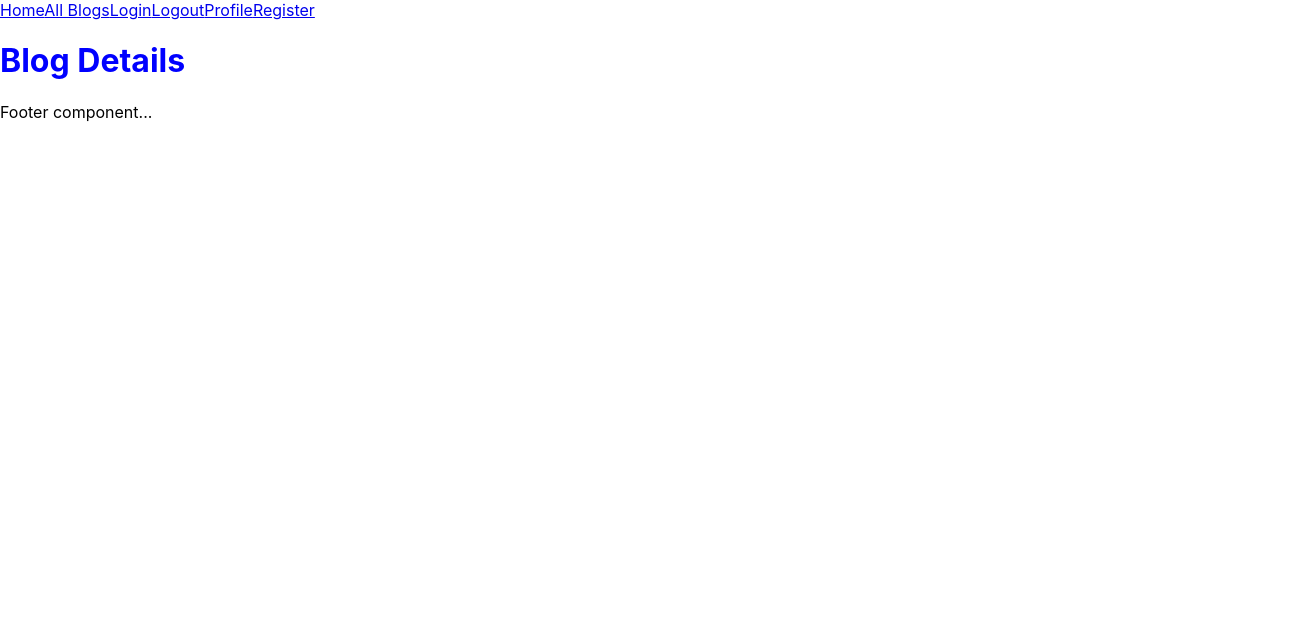
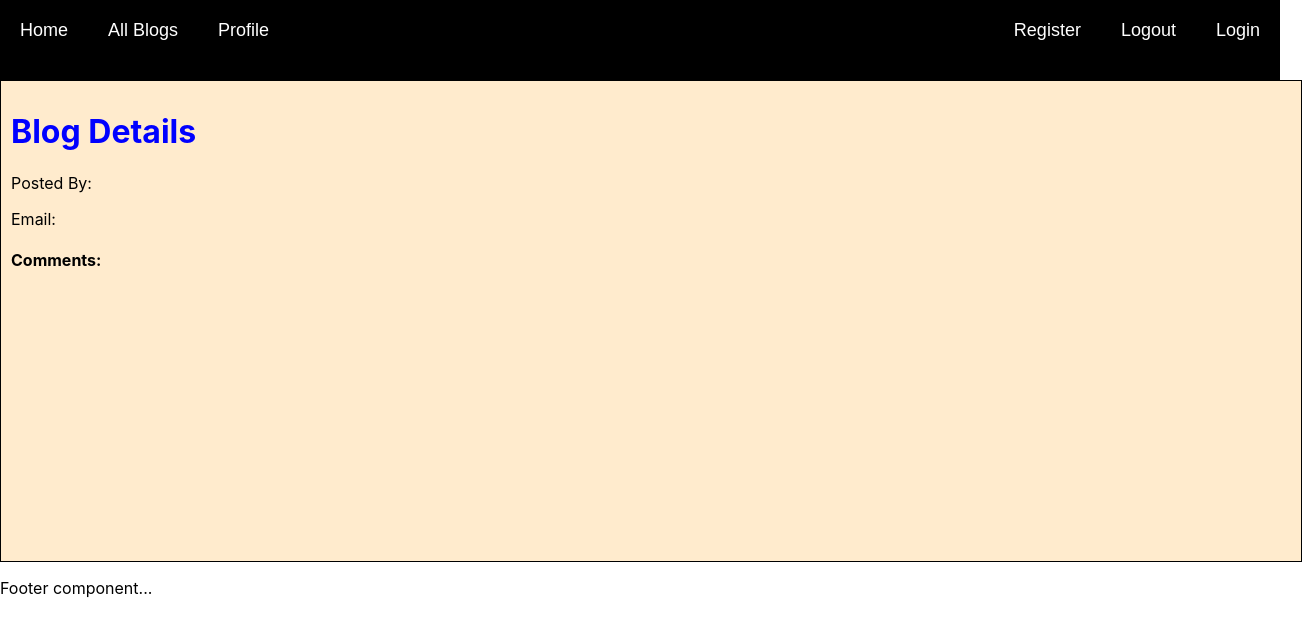
Before and after one commit to anishasharma-web/anisha, a React (Create React App) app: page /BlogDetails/1 in a window 1280 px wide. Shown: the top 636 px of the page, 1302 px wide, since content can reach past the window. Built offline with nearby package versions, Linux system fonts and the light colour scheme; no server answers.

Commit message:
Renu Applied css to various components

```diff
--- a/src/components/BlogDetails.js
+++ b/src/components/BlogDetails.js
@@ -1,5 +1,6 @@
 import { useState , useEffect} from "react";
 import { useParams } from "react-router";
+import '../styles/BlogDetails.css';
 // import { Routes, Route, useParams } from 'react-router-dom';
 
 
@@ -19,10 +20,14 @@ const BlogDetails = () => {
     }, []);
 
     return (
-        <div>
+        <div className="blog-details">
            <h1>Blog Details</h1>
+           <p>Posted By: {}</p>
+           <p>Email:{}</p>
            <p>{blog.title}</p>
-           <p>{blog.body}</p>
+           <p>{blog.body}{blog.body}{blog.body}{blog.body}{blog.body}{blog.body}{blog.body}{blog.body}{blog.body}{blog.body}</p>
+           <h4>Comments:</h4>
+           <br/><br/><br/><br/><br/><br/><br/><br/><br/><br/><br/><br/><br/>
         </div>
     );
 
--- a/src/components/BlogList.js
+++ b/src/components/BlogList.js
@@ -1,6 +1,7 @@
  import { useEffect, useState } from "react";
 import { getAllBlogs } from "../services/BlogService";
 import { Link } from "react-router-dom";
+import '../styles/BlogList.css'
 import BlogDetails from "./BlogDetails";
 
 
@@ -23,12 +24,15 @@ const BlogList = () => {
     return (
         <div>
             <h1>Blog List</h1>
+            <div className="list">
             {
                 allBlogList.map((blog, k) => {
-                    return <p obj={blog} key={k}> <Link to={`/BlogDetails/${blog.id}`}>{blog.title} <br /></Link></p>
+                    return <p obj={blog} key={k}> <Link to={`/BlogDetails/${blog.id}`} className="blog-details">{blog.title} <br /></Link></p>
                     // return <p obj={blog} key={k}> <Link to="BlogDetails">{blog.title} <br /></Link></p>
                 })
             }
+            </div>
+
         </div>
     );
 };
--- a/src/components/Home.js
+++ b/src/components/Home.js
@@ -3,8 +3,10 @@ import  '../styles/Home.css';
 const Home = () => {
 
     return (
-        <div>
-            <h1>Welcome to blog app...</h1>
+        <div className='home'>
+            {/* <h1>Welcome to blog app...</h1> */}
+            <br/><br/><br/><br/><br/><br/><br/><br/><br/><br/><br/><br/><br/><br/>
+            <br/><br/><br/><br/><br/><br/><br/><br/><br/><br/>
         </div>
     );
 };
--- a/src/components/Toolbar.js
+++ b/src/components/Toolbar.js
@@ -1,16 +1,17 @@
 import { Link } from "react-router-dom";
+import '../styles/Toolbar.css'
 
 const Toolbar = () => {
 
     return (
-        <div>
-            <Link to="Home">Home</Link>
-            <Link to="blog-list">All Blogs</Link>
+        <div class='toolbar'>
+            <Link to="Home" class='link'>Home</Link>
+            <Link to="blog-list" class='link'>All Blogs</Link>
             {/* <Link to="BlogDetails">Blog Details</Link> */}
-            <Link to="login">Login</Link>
-            <Link to="logout">Logout</Link>
-            <Link to="profile">Profile</Link>
-            <Link to="Register">Register</Link>
+            <Link to="login" class='right-link'>Login</Link>
+            <Link to="logout" class='right-link'>Logout</Link>
+            <Link to="profile" class='link'>Profile</Link>
+            <Link to="Register" class='right-link'>Register</Link>
         </div>
     );
 };
--- /dev/null
+++ b/src/styles/BlogDetails.css
@@ -0,0 +1,3 @@
+.blog-details{
+    background-color: blanchedalmond;
+}
--- /dev/null
+++ b/src/styles/BlogList.css
@@ -0,0 +1,9 @@
+.blog-details{
+    /* border: 5px;
+    border-color: black;
+    background-color: aqua; */
+    border: 1px solid black;
+    /* box-sizing: border-box; */
+    padding: 10px;
+    width: 100%;
+}
--- a/src/styles/Home.css
+++ b/src/styles/Home.css
@@ -1,3 +1,11 @@
+.home{
+    background: url('https://wallpapercave.com/dwp2x/F14VU0L.jpg');
+    background-repeat: no-repeat;
+    background-size: auto;
+    /* background-color: yellow; */
+}
+
 h1{
+    padding: 0ch;
     color: blue;
 }
--- /dev/null
+++ b/src/styles/Toolbar.css
@@ -0,0 +1,26 @@
+.toolbar{
+    position: relative;
+    background-color: black;
+    height: 80px;
+    width: 100%;
+
+    font-family: sans-serif;
+    font-size: large;
+}
+
+.link{
+    display: inline-block;
+    padding: 20px;
+    color: white;
+    text-decoration: none;
+    /* text-align: center; */
+    /* justify-content: center; */
+}
+
+.right-link{
+    padding: 20px;
+    float: right;
+    color: white;
+    text-decoration: none;
+    /* text-align: center; */
+}
```
